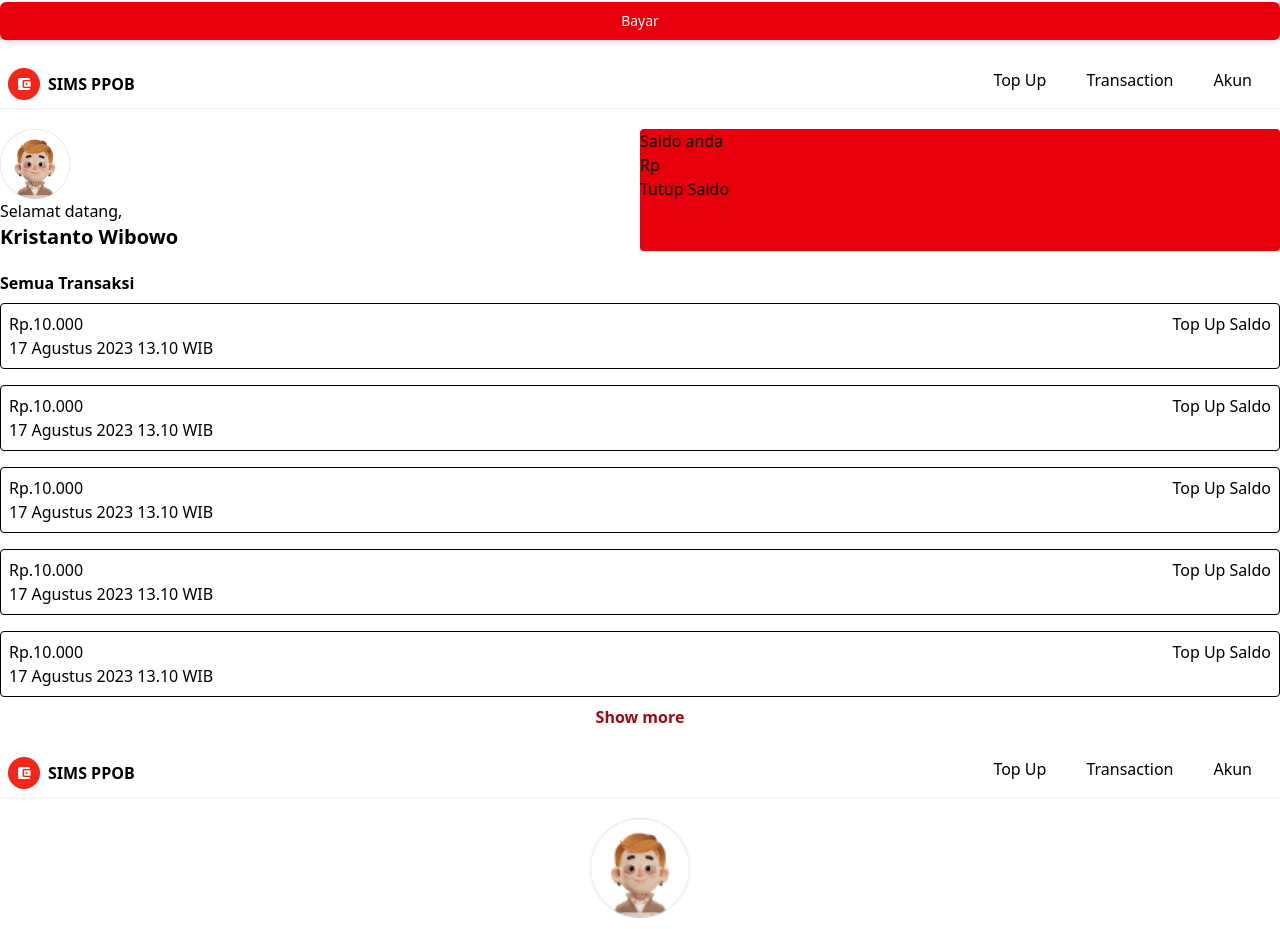
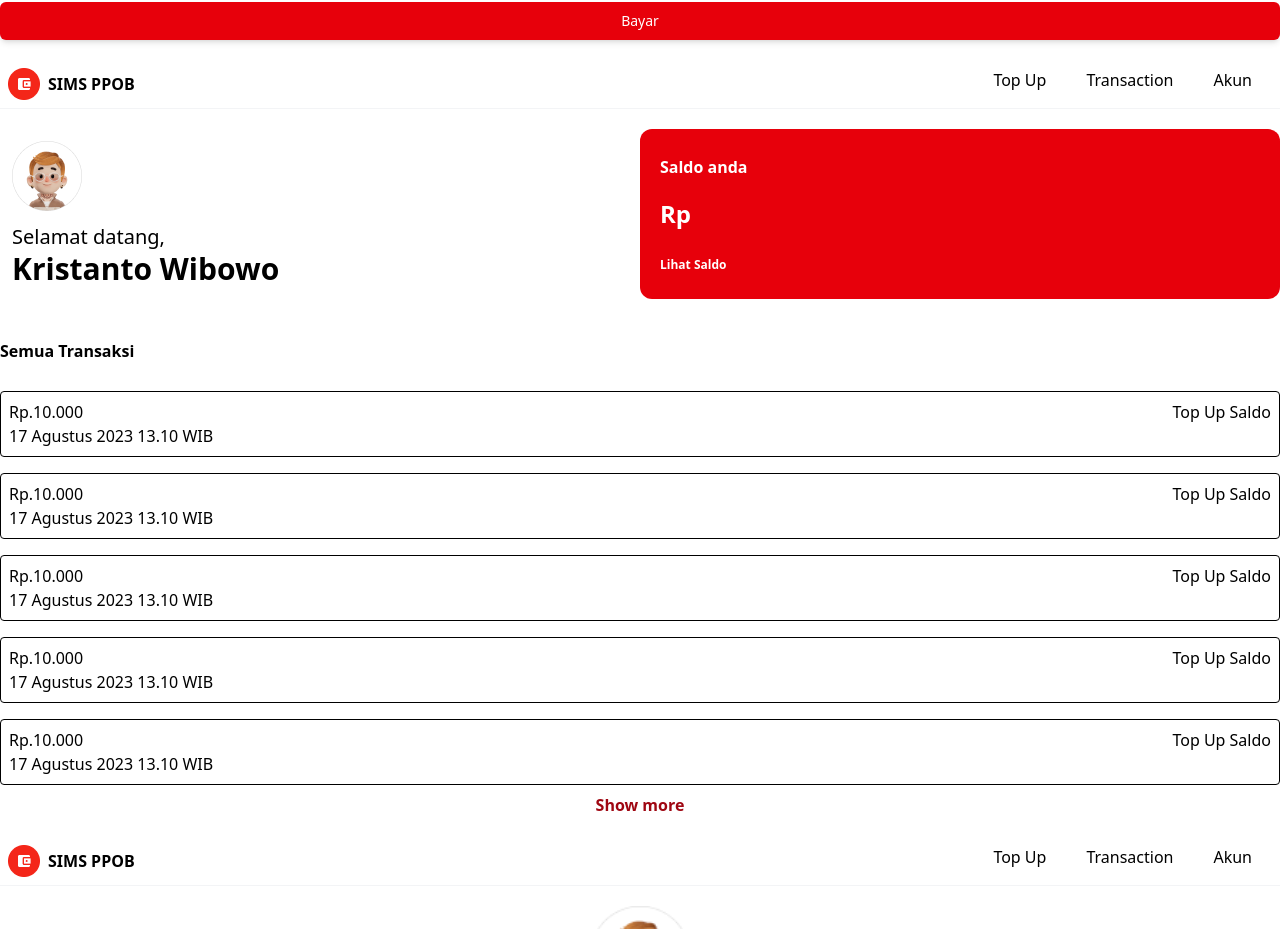
Before and after one commit to agungshndy/sims-ppob, a React (Vite) app: page /register in a window 1280 px wide. Shown: the part 3276-4205 px from the top of the page. Built offline with nearby package versions, Linux system fonts and the light colour scheme.

Commit message:
transaction history page update

```diff
--- a/src/components/TransactionDetail.jsx
+++ b/src/components/TransactionDetail.jsx
@@ -31,19 +31,19 @@ function TransactionDetail() {
               </div>
     </div>
     <div className='jumbotron grid grid-cols-2 my-5'>
-        <div>
-          <img src={Profile} alt="profile picture" />
-          <p>Selamat datang,</p>
-          <h2 className='text-xl font-semibold'>Kristanto Wibowo</h2>
-        </div>
-        <div className='bg-red-600 rounded'>
-          <h1>Saldo anda</h1>
-          <p>Rp</p>
-          <p>Tutup Saldo</p>
-        </div>
+                <div className='m-3 text-xl'>
+                  <img src={Profile} alt="profile picture" />
+                  <p className='mt-3'>Selamat datang,</p>
+                  <p className='text-3xl font-semibold'>Kristanto Wibowo</p>
+                </div>
+                <div className='p-5 text-white font-semibold bg-red-600 rounded-xl grid items-center'>
+                  <h1 className='mb-2'>Saldo anda</h1>
+                  <p className='text-2xl mb-4'>Rp</p>
+                  <p className='text-xs'>Lihat Saldo</p>
+                </div>
     </div>
     <div className='transaction-detail my-5'>
-        <p className='font-md font-semibold'>Semua Transaksi</p>
+        <p className='font-md font-semibold mt-10 mb-5'>Semua Transaksi</p>
       <div className='grid grid-cols-1'>
         <div className='p-2 border-1 rounded flex justify-between my-2'>
           <div className=''>
```
